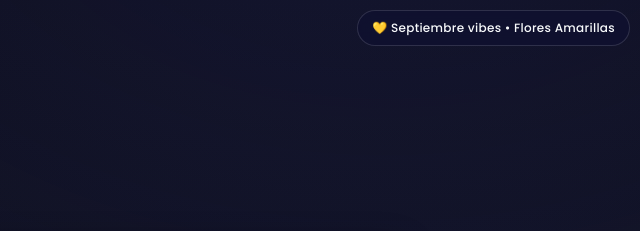
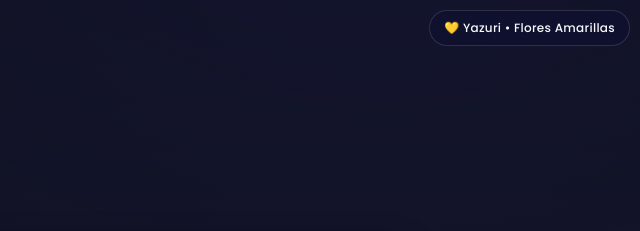
Before and after one commit to Zaleo3/FloresAmarillas, a plain HTML site: page index.html in a window 1280 px wide. Shown: the top 231 px of the page, 640-1280 px from the left. Drawn offline with Linux system fonts and the light colour scheme.

Commit message:
Update ribbon text from 'Septiembre vibes' to 'Yazuri'

```diff
--- a/index.html
+++ b/index.html
@@ -111,7 +111,7 @@
 <body>
   <div class="wrap">
     <div class="glow" aria-hidden="true"></div>
-    <div class="ribbon">💛 Septiembre vibes • Flores Amarillas</div>
+    <div class="ribbon">💛 Yazuri • Flores Amarillas</div>
 
     <div class="card" id="card">
       <h1>Para ti, un jardín de <span style="color:#ffe066;text-shadow:0 0 10px #ffe06655">flores amarillas</span></h1>
```
